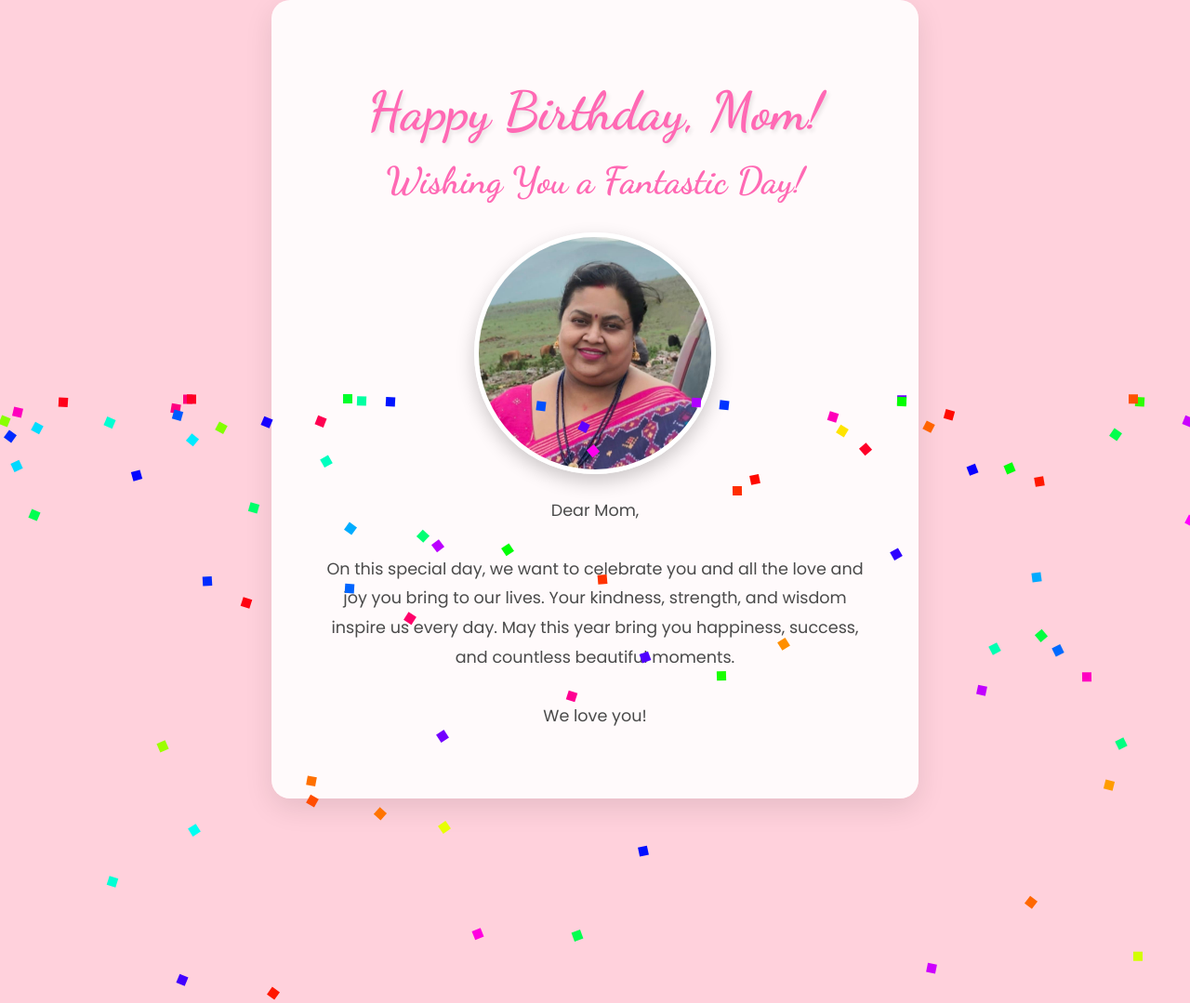
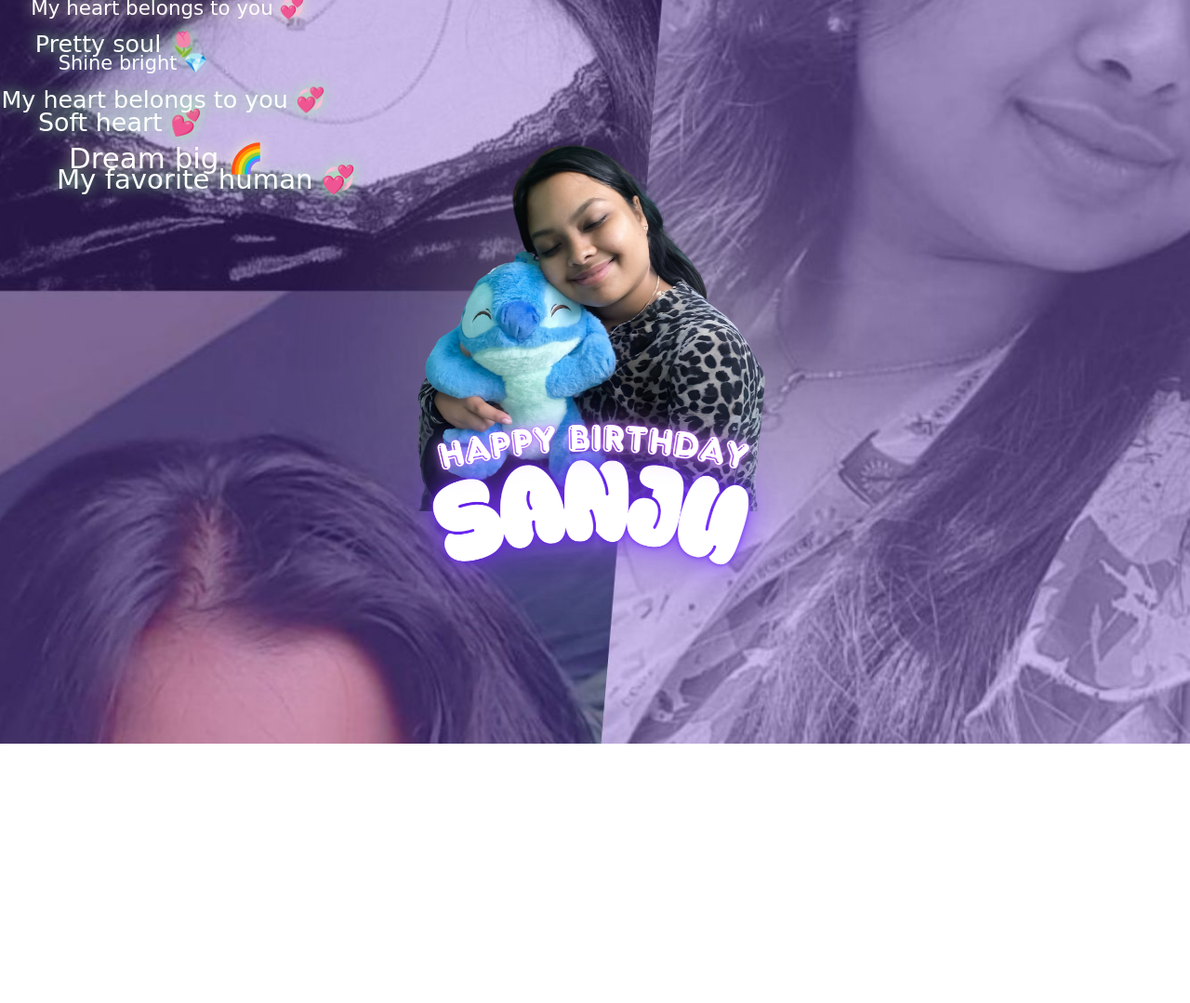
Before and after one commit to ashish22cse221/happy_birthday, a plain HTML site: page index.html in a window 1280 px wide. Shown: the top 1079 px of the page at 93% size. After the commit the page ends 800 px from the top, so only its background shows below. Drawn offline with Linux system fonts and the light colour scheme; a web font is replaced by a local one.

Commit message:
new site

```diff
--- a/index.html
+++ b/index.html
@@ -1,260 +1,174 @@
 <!DOCTYPE html>
 <html lang="en">
 <head>
-    <meta charset="UTF-8">
-    <meta name="viewport" content="width=device-width, initial-scale=1.0">
-    <title>Happy Birthday, Mom!</title>
-    <link href="https://fonts.googleapis.com/css2?family=Poppins:wght@300;400;600&family=Dancing+Script:wght@700&display=swap" rel="stylesheet">
+  <meta charset="UTF-8" />
+  <meta name="viewport" content="width=device-width, initial-scale=1.0" />
+  <title>Cute Waterfall Messages</title>
+
+  <!-- Momo Signature Font -->
+  <link rel="preconnect" href="https://fonts.googleapis.com">
+  <link rel="preconnect" href="https://fonts.gstatic.com" crossorigin>
+  <link href="https://fonts.googleapis.com/css2?family=Momo+Signature&display=swap" rel="stylesheet">
+
   <style>
-        :root {
-            --primary-color: #ff69b4;
-            --secondary-color: #ff9ff3;
-            --background-color: #f6e5f5;
-            --text-color: #4a4a4a;
-        }
-        body {
-            font-family: 'Poppins', sans-serif;
-            background-color: var(--background-color);
+    * {
+      box-sizing: border-box;
       margin: 0;
       padding: 0;
+    }
+
+    body {
+      height: 100vh;
+      width: 100vw;
+      overflow: hidden;
+      position: relative;
+      background: url('bg.jpg') no-repeat center center/cover;
       display: flex;
       justify-content: center;
       align-items: center;
-            min-height: 100vh;
-            overflow: hidden;
-            transition: background-color 2s ease;
+      animation: fadeInBody 1.5s ease-in forwards;
     }
-        .container {
-            text-align: center;
-            background-color: rgba(255, 255, 255, 0.9);
-            padding: 3rem;
-            border-radius: 20px;
-            box-shadow: 0 10px 30px rgba(0,0,0,0.1);
-            max-width: 600px;
-            width: 90%;
-            transition: transform 0.3s ease, box-shadow 0.3s ease;
-        }
-        .container:hover {
-            transform: translateY(-5px);
-            box-shadow: 0 15px 40px rgba(0,0,0,0.15);
-        }
-        h1 {
-            font-family: 'Dancing Script', cursive;
-            color: var(--primary-color);
-            font-size: 3.5rem;
-            margin-bottom: 1.5rem;
-            text-shadow: 2px 2px 4px rgba(0,0,0,0.1);
-            animation: titleAnimation 2s ease-in-out infinite alternate;
-        }
-        @keyframes titleAnimation {
-            from { transform: scale(1); }
-            to { transform: scale(1.05); }
-        }
-        #countdown {
-            font-size: 2rem;
-            color: var(--text-color);
-            margin-bottom: 1.5rem;
-            font-weight: 600;
-            transition: color 0.3s ease;
-        }
-        #countdown:hover {
-            color: var(--primary-color);
-        }
-        #birthdayWish {
-            font-family: 'Dancing Script', cursive;
-            font-size: 2.5rem;
-            color: var(--primary-color);
-            display: none;
-            margin-bottom: 1.5rem;
-            animation: fadeIn 2s, floatAnimation 3s ease-in-out infinite;
-        }
-        @keyframes floatAnimation {
-            0%, 100% { transform: translateY(0); }
-            50% { transform: translateY(-10px); }
-        }
-        #momImage {
-            width: 250px;
-            height: 250px;
-            border-radius: 50%;
-            object-fit: cover;
-            margin: 1.5rem auto;
-            display: block;
-            box-shadow: 0 8px 20px rgba(0,0,0,0.2);
-            border: 5px solid white;
-            transition: transform 0.3s ease, box-shadow 0.3s ease;
-        }
-        #momImage:hover {
-            transform: scale(1.05) rotate(5deg);
-            box-shadow: 0 12px 25px rgba(0,0,0,0.3);
-        }
-        .message {
-            font-size: 1.1rem;
-            color: var(--text-color);
-            margin-bottom: 1.5rem;
-            line-height: 1.8;
-            display: none;
-            animation: fadeIn 2s;
-            transition: transform 0.3s ease;
-        }
-        .message:hover {
-            transform: scale(1.02);
-        }
-        .confetti {
-            position: absolute;
-            width: 10px;
-            height: 10px;
-            background-color: var(--secondary-color);
-            animation: confetti 5s ease-in-out infinite;
-        }
-        @keyframes confetti {
-            0% { transform: translateY(0) rotate(0deg); }
-            100% { transform: translateY(100vh) rotate(720deg); }
-        }
-        .heart {
-            position: absolute;
-            width: 20px;
-            height: 20px;
-            background-color: var(--primary-color);
-            transform: rotate(45deg);
-            animation: heartbeat 1s infinite;
-            display: none;
-        }
-        .heart::before,
-        .heart::after {
-            content: '';
-            width: 20px;
-            height: 20px;
-            background-color: var(--primary-color);
-            border-radius: 50%;
-            position: absolute;
-        }
-        .heart::before {
-            left: -10px;
-        }
-        .heart::after {
-            top: -10px;
-        }
-        @keyframes heartbeat {
-            0% { transform: scale(1) rotate(45deg); }
-            50% { transform: scale(1.2) rotate(45deg); }
-            100% { transform: scale(1) rotate(45deg); }
-        }
-        @keyframes fadeIn {
+
+    @keyframes fadeInBody {
       from { opacity: 0; }
       to { opacity: 1; }
+    }
+
+    /* Center image styling */
+    .center-image {
+      position: absolute;
+      top: 50%;
+      left: 50%;
+      transform: translate(-50%, -50%) scale(0.4);
+      opacity: 0;
+      animation: popUp 2s ease-out forwards;
+      max-width: 60vw;
+      width: auto;
+      height: auto;
+      z-index: 3;
+      pointer-events: none;
+    }
+
+    @keyframes popUp {
+      0% { opacity: 0; transform: translate(-50%, -50%) scale(0.3); }
+      60% { opacity: 1; transform: translate(-50%, -50%) scale(1.05); }
+      100% { opacity: 1; transform: translate(-50%, -50%) scale(1); }
+    }
+
+    /* Waterfall messages */
+    .floating-message {
+      position: absolute;
+      top: -10vh;
+      opacity: 0;
+      font-family: "Momo Signature", cursive;
+      font-size: 2rem;
+      color: white;
+      text-shadow: 0 0 8px rgba(255,255,255,0.9);
+      animation: fallDown 8s linear forwards;
+      pointer-events: none;
+      white-space: nowrap;
+      z-index: 2;
+    }
+
+    /* Waterfall downward animation */
+    @keyframes fallDown {
+      0% { transform: translateY(-10vh); opacity: 0; }
+      15% { opacity: 1; }
+      85% { opacity: 1; }
+      100% { transform: translateY(110vh); opacity: 0; }
+    }
+
+    @media (max-width: 768px) {
+      .center-image { max-width: 80vw; }
+      .floating-message { font-size: 1.5rem; }
+    }
+
+    @media (max-width: 480px) {
+      .center-image { max-width: 90vw; }
+      .floating-message { font-size: 1.2rem; }
     }
   </style>
 </head>
 <body>
-    <div class="container">
-        <h1 id="title">Mom's Birthday Countdown</h1>
-        <div id="countdown"></div>
-        <div id="birthdayWish">Wishing You a Fantastic Day!</div>
-        <img id="momImage" src="mom2.jpg" alt="Mom's Image">
-        <p class="message">
-            Dear Mom,<br><br>
-            On this special day, we want to celebrate you and all the love and joy you bring to our lives.
-            Your kindness, strength, and wisdom inspire us every day.
-            May this year bring you happiness, success, and countless beautiful moments.<br><br>
-            We love you!
-        </p>
-    </div>
+  <!-- Main Image -->
+  <img src="img1.png" alt="Center Image" class="center-image" id="mainImage">
 
-    <audio id="birthdaySong" src="https://example.com/birthday-song.mp3"></audio>
+  <!-- Background Music -->
+  <audio id="bgMusic" src="song.mp3" preload="auto" loop></audio>
 
   <script>
-        const countdownElement = document.getElementById('countdown');
-        const birthdayWishElement = document.getElementById('birthdayWish');
-        const titleElement = document.getElementById('title');
-        const messageElement = document.querySelector('.message');
-        const birthdaySong = document.getElementById('birthdaySong');
-        const momImage = document.getElementById('momImage');
+    window.addEventListener('load', () => {
+      const music = document.getElementById('bgMusic');
+      const image = document.getElementById('mainImage');
+      const body = document.body;
 
-        function updateCountdown() {
-            const now = new Date();
-            const birthday = new Date(now.getFullYear(), 8, 16); // September is month 8 (0-indexed)
-            birthday.setHours(0, 0, 0, 0);
+      // Try autoplay fade-in
+      music.volume = 0;
+      music.play().then(() => {
+        let vol = 0;
+        const fade = setInterval(() => {
+          if (vol < 1) {
+            vol += 0.05;
+            music.volume = vol;
+          } else clearInterval(fade);
+        }, 200);
+      }).catch(err => console.log("Autoplay blocked:", err));
 
-            if (now > birthday) {
-                birthday.setFullYear(birthday.getFullYear() + 1);
+      // Cute messages
+      const messages = [
+        "You’re my sunshine ☀️", "Love you always 💖", "Cutie pie 🧸", "Stay magical ✨",
+        "My heart belongs to you 💞", "Smiles all day 😊", "Forever yours 💫",
+        "Sweet like candy 🍬", "You’re my dream 🌙", "You make me happy 🌸",
+        "Pretty soul 🌷", "Warm cuddles 🐻", "I miss you 😘", "You’re adorable 💐",
+        "Heart full of love 💗", "Dream big 🌈", "You’re my melody 🎵",
+        "Soft heart 💕", "Always with you 🌻", "Stay cute 🐰", "Shine bright 💎",
+        "Hugs and kisses 💋", "You make me blush 🌺", "My favorite human 💞"
+      ];
+
+      // Spawn waterfall messages
+      function spawnMessage() {
+        const msg = document.createElement('div');
+        msg.className = 'floating-message';
+        msg.textContent = messages[Math.floor(Math.random() * messages.length)];
+
+        const bodyWidth = window.innerWidth;
+        const imageRect = image.getBoundingClientRect();
+
+        // Random font size
+        const size = Math.random() * 0.8 + 1.2;
+        msg.style.fontSize = `${size}rem`;
+
+        // Avoid overlapping center image
+        let x;
+        let safeLeft = imageRect.left - 180;
+        let safeRight = imageRect.right + 180;
+        let tries = 0;
+        do {
+          x = Math.random() * (bodyWidth - 200);
+          tries++;
+        } while (x > safeLeft && x < safeRight && tries < 30);
+
+        msg.style.left = `${x}px`;
+
+        // Random pastel glow
+        const colors = [
+          'rgba(255,182,193,0.9)', // pink
+          'rgba(173,216,230,0.9)', // blue
+          'rgba(221,160,221,0.9)', // lavender
+          'rgba(152,251,152,0.9)', // mint
+          'rgba(255,250,205,0.9)'  // yellow
+        ];
+        msg.style.textShadow = `0 0 15px ${colors[Math.floor(Math.random() * colors.length)]}`;
+
+        body.appendChild(msg);
+        setTimeout(() => msg.remove(), 8000); // remove after animation ends
       }
 
-            const diff = birthday - now;
-            const days = Math.floor(diff / (1000 * 60 * 60 * 24));
-            const hours = Math.floor((diff % (1000 * 60 * 60 * 24)) / (1000 * 60 * 60));
-            const minutes = Math.floor((diff % (1000 * 60 * 60)) / (1000 * 60));
-            const seconds = Math.floor((diff % (1000 * 60)) / 1000);
-
-            countdownElement.innerHTML = `${days}d ${hours}h ${minutes}m ${seconds}s`;
-
-            if (diff <= 0) {
-                clearInterval(countdownInterval);
-                startCelebration();
-            }
-        }
-
-        function startCelebration() {
-            document.body.style.backgroundColor = '#ffd1dc';
-            countdownElement.style.display = 'none';
-            birthdayWishElement.style.display = 'block';
-            titleElement.textContent = 'Happy Birthday, Mom!';
-            messageElement.style.display = 'block';
-            birthdaySong.play();
-            createConfetti();
-            createHearts();
-            momImage.style.animation = 'pulse 2s infinite';
-        }
-
-        function createConfetti() {
-            for (let i = 0; i < 100; i++) {
-                const confetti = document.createElement('div');
-                confetti.classList.add('confetti');
-                confetti.style.left = Math.random() * 100 + 'vw';
-                confetti.style.animationDuration = Math.random() * 3 + 2 + 's';
-                confetti.style.backgroundColor = `hsl(${Math.random() * 360}, 100%, 50%)`;
-                document.body.appendChild(confetti);
-            }
-        }
-
-        function createHearts() {
-            for (let i = 0; i < 20; i++) {
-                const heart = document.createElement('div');
-                heart.classList.add('heart');
-                heart.style.left = Math.random() * 100 + 'vw';
-                heart.style.top = Math.random() * 100 + 'vh';
-                heart.style.animationDelay = Math.random() * 2 + 's';
-                document.body.appendChild(heart);
-            }
-        }
-
-        const countdownInterval = setInterval(updateCountdown, 1000);
-        updateCountdown();
-
-        // Check if it's already past the birthday
-        const now = new Date();
-        const birthday = new Date(now.getFullYear(), 8, 16); // September is month 8 (0-indexed)
-        birthday.setHours(0, 0, 0, 0);
-
-        if (now >= birthday) {
-            clearInterval(countdownInterval);
-            startCelebration();
-        }
-
-        // Add hover effect to mom's image
-        momImage.addEventListener('mouseover', () => {
-            momImage.style.transform = 'scale(1.1) rotate(5deg)';
+      // Start infinite waterfall loop
+      setTimeout(() => {
+        setInterval(spawnMessage, 250); // fast flow for waterfall look
+      }, 2000);
     });
-        momImage.addEventListener('mouseout', () => {
-            momImage.style.transform = 'scale(1) rotate(0deg)';
-        });
-
-        // Add a pulsing animation to the countdown
-        setInterval(() => {
-            countdownElement.style.transform = 'scale(1.05)';
-            setTimeout(() => {
-                countdownElement.style.transform = 'scale(1)';
-            }, 500);
-        }, 2000);
   </script>
 </body>
 </html>
```
Also changed, not shown: bg.jpg (added), img1.png (added), mom2.jpg (deleted). Lines whose indentation alone changed are shown as unchanged.
